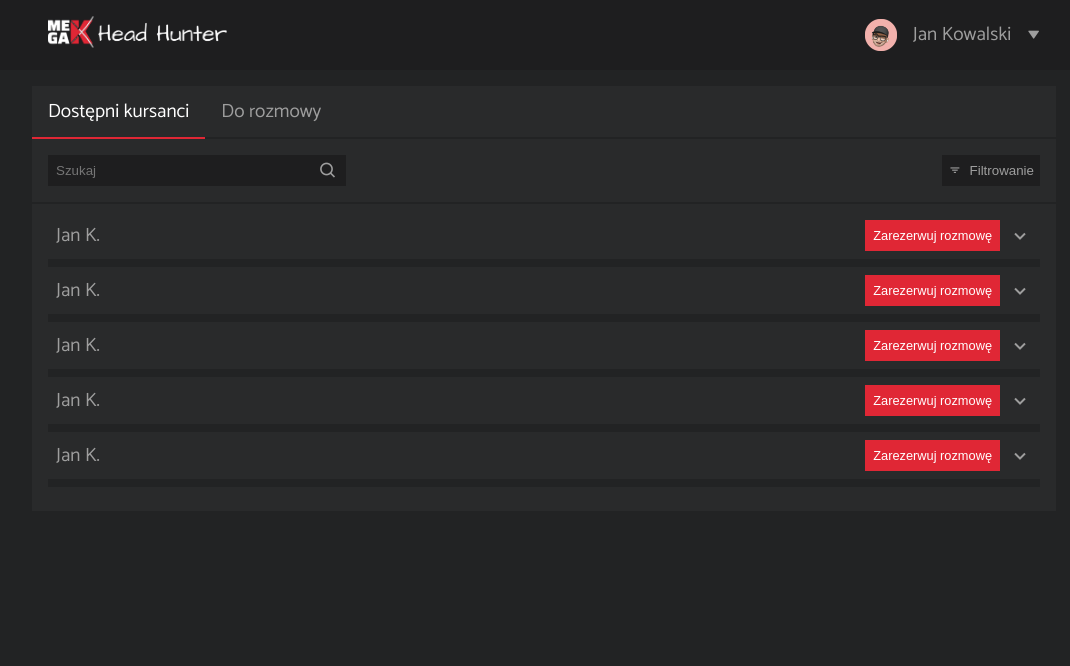
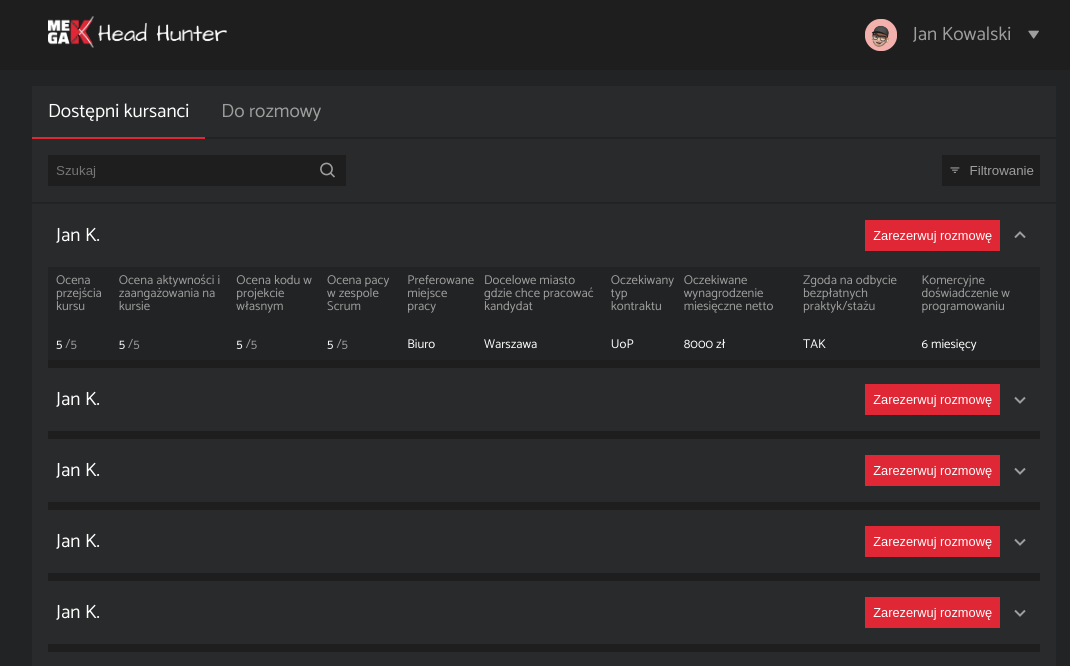
Before and after one commit to tomaszburas/HeadHunter-MK-FE, a React (Create React App) app: page /hr/active-students in a window 1280 px wide. Both pictures are taken after a click on the icon 1116 px from the left and 235 px from the top of the page. Shown: the top 666 px of the page, without its empty margins (96-1166 px from the left). Built offline with nearby package versions, Linux system fonts and the light colour scheme.

Commit message:
Added Student feature

```diff
--- a/src/components/Hr/Student.tsx
+++ b/src/components/Hr/Student.tsx
@@ -1,27 +1,141 @@
 import styled from 'styled-components';
 import {Button} from '../Button';
-import React from 'react';
+import React, {useState} from 'react';
 
 export const Student = () => {
+  const [isOpen, setIsOpen] = useState(false);
+
   return (
     <Container>
-      <p className="student-name">Jan K.</p>
-      <div className="student-nav">
-        <Button text="Zarezerwuj rozmowę" />
-        <i className="bx bx-chevron-down" />
-      </div>
+      <Wrapper>
+        <p className="student-name">Jan K.</p>
+        <div className="student-nav">
+          <Button text="Zarezerwuj rozmowę" />
+          {!isOpen ? (
+            <i
+              className="bx bx-chevron-down"
+              onClick={() => setIsOpen(!isOpen)}
+            />
+          ) : (
+            <i
+              className="bx bx-chevron-up"
+              onClick={() => setIsOpen(!isOpen)}
+            />
+          )}
+        </div>
+      </Wrapper>
+      <Info isOpen={isOpen}>
+        <div className="info-wrapper">
+          <p className="info-title">Ocena przejścia kursu</p>
+          <p className="info-data">
+            <span>5</span> /5
+          </p>
+        </div>
+        <div className="info-wrapper">
+          <p className="info-title">
+            Ocena aktywności i zaangażowania na kursie
+          </p>
+          <p className="info-data">
+            <span>5</span> /5
+          </p>
+        </div>
+        <div className="info-wrapper">
+          <p className="info-title">Ocena kodu w projekcie własnym</p>
+          <p className="info-data">
+            <span>5</span> /5
+          </p>
+        </div>
+        <div className="info-wrapper">
+          <p className="info-title">Ocena pacy w zespole Scrum</p>
+          <p className="info-data">
+            <span>5</span> /5
+          </p>
+        </div>
+        <div className="info-wrapper">
+          <p className="info-title">Preferowane miejsce pracy</p>
+          <p className="info-data">
+            <span>Biuro</span>
+          </p>
+        </div>
+        <div className="info-wrapper">
+          <p className="info-title">
+            Docelowe miasto gdzie chce pracować kandydat
+          </p>
+          <p className="info-data">
+            <span>Warszawa</span>
+          </p>
+        </div>
+        <div className="info-wrapper">
+          <p className="info-title">Oczekiwany typ kontraktu</p>
+          <p className="info-data">
+            <span>UoP</span>
+          </p>
+        </div>
+        <div className="info-wrapper">
+          <p className="info-title">
+            Oczekiwane wynagrodzenie miesięczne netto
+          </p>
+          <p className="info-data">
+            <span>8000 zł</span>
+          </p>
+        </div>
+        <div className="info-wrapper">
+          <p className="info-title">
+            Zgoda na odbycie bezpłatnych praktyk/stażu
+          </p>
+          <p className="info-data">
+            <span>TAK</span>
+          </p>
+        </div>
+        <div className="info-wrapper">
+          <p className="info-title">Komercyjne doświadczenie w programowaniu</p>
+          <p className="info-data">
+            <span>6 miesięcy</span>
+          </p>
+        </div>
+      </Info>
+      <Underline />
     </Container>
   );
 };
 
-const Container = styled.div`
+const Container = styled.div``;
+
+const Underline = styled.div`
+  width: 100%;
+  height: ${(props) => props.theme.paddingSize.sm};
+  background-color: ${(props) => props.theme.colors.black};
+`;
+
+const Info = styled.div<{isOpen: Boolean}>`
+  background-color: ${(props) => props.theme.colors.background};
+  padding: ${(props) => props.theme.paddingSize.sm};
+  font-size: ${(props) => props.theme.fontSize.m};
+  display: flex;
+  gap: 1%;
+  justify-content: space-between;
+
+  .info-wrapper {
+    .info-title {
+      height: 3rem;
+    }
+    .info-data {
+      padding-top: ${(props) => props.theme.paddingSize.base};
+
+      span {
+        color: ${(props) => props.theme.colors.white};
+      }
+    }
+  }
+
+  ${({isOpen}) => !isOpen && `display: none;`}
+`;
+
+const Wrapper = styled.div`
   display: flex;
   justify-content: space-between;
   align-items: center;
-  border-bottom: solid ${(props) => props.theme.paddingSize.sm}
-    ${(props) => props.theme.colors.background};
-  padding-bottom: ${(props) => props.theme.paddingSize.sm};
-  margin-bottom: ${(props) => props.theme.marginSize.sm};
+  padding: ${(props) => props.theme.paddingSize.base} 0;
 
   button {
     font-size: ${(props) => props.theme.fontSize.m};
@@ -29,12 +143,14 @@ const Container = styled.div`
 
   .student-name {
     padding-left: ${(props) => props.theme.paddingSize.sm};
+    color: ${(props) => props.theme.colors.white};
   }
 
   .student-nav {
     display: flex;
     align-items: center;
 
+    .bx-chevron-up,
     .bx-chevron-down {
       padding: 0 ${(props) => props.theme.paddingSize.sm};
       font-size: ${(props) => props.theme.fontSize.base};
--- a/src/components/Hr/Students.tsx
+++ b/src/components/Hr/Students.tsx
@@ -15,5 +15,7 @@ export const Students = () => {
 };
 
 const Container = styled.div`
-  padding: ${(props) => props.theme.paddingSize.base};
+  padding: 0 ${(props) => props.theme.paddingSize.base}
+    ${(props) => props.theme.paddingSize.base}
+    ${(props) => props.theme.paddingSize.base};
 `;
```
